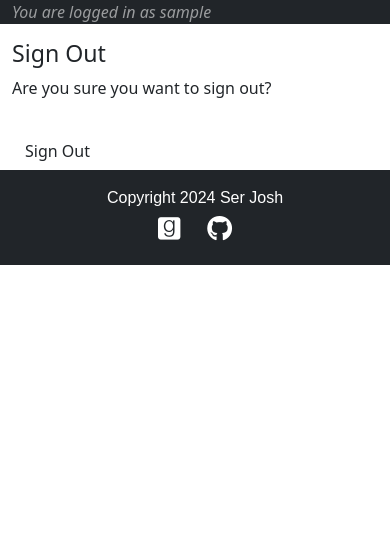
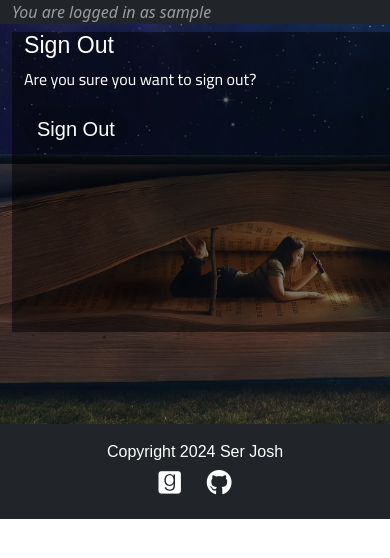
Before and after one commit to SerJosh/wordsmith, a Django app: page /accounts/logout/ in a window 390 px wide; the page is wider, and only the part inside the window is pictured. Shown: the part 57-615 px from the top of that part. Run offline with Django 4.2, Linux system fonts and the light colour scheme; the visitor is signed in with stand-in values (Sample User, id 1); some libraries are stand-ins or nearby versions; some web fonts are replaced.

Commit message:
Style and make signout/logout page responsive

```diff
--- a/static/css/style.css
+++ b/static/css/style.css
@@ -1,7 +1,11 @@
 @import url('https://fonts.googleapis.com/css2?family=Cairo:wght@200..1000&family=IM+Fell+English+SC&display=swap');
 
-h1 {
+h1, h3 {
     font-family: IM Fell English SC, sans-serif;
+}
+
+p {
+    font-family: Cairo, sans-serif;
 }
 
 /* base.html page */
@@ -103,14 +107,18 @@ h1 {
     /* height: vh-100 */
 }
 
+.form {
+    background-color: rgba(0, 0, 0, 0.5);
+    height:300px;
+    margin-top:2%;
+ }
+
 /* !!! */
 .big-story-card {
     background-color: rgba(0, 0, 0, 0.5)
 }
 
- .form {
-    background-color: rgba(0, 0, 0, 0.5);
- }
+
 
 /* Media Queries */
 
@@ -130,7 +138,7 @@ h1 {
 
     @media screen and (max-width: 600px) {
         .logged-img {
-        height: auto;
+        height: 400px;
         width: 100%;
         }
     }
--- a/templates/account/logout.html
+++ b/templates/account/logout.html
@@ -1,29 +1,28 @@
 {% extends "base.html" %}
+
+{% load static %}
 
 {% load i18n %}
 
 {% block head_title %}{% trans "Sign Out" %}{% endblock %}
 
 {% block content %}
-<div class="container">
+<div class="container-fluid logged-img" style="background-image: url({% static 'images/bookstars.jpg' %}); background-size: cover;">
+    <div class="container form text-white"  style="width: 35rem;">
     <div class="row">
-        <div class="col-md-8 mt-3 offset-md-2">
             <h3>{% trans "Sign Out" %}</h3>
 
             <p>{% trans 'Are you sure you want to sign out?' %}</p>
-        </div>
     </div>
     <div class="row">
-        <div class="col-md-8 mt-3 offset-md-2">
-
             <form method="post" action="{% url 'account_logout' %}">
                 {% csrf_token %}
                 {% if redirect_field_value %}
                 <input type="hidden" name="{{ redirect_field_name }}" value="{{ redirect_field_value }}" />
                 {% endif %}
-                <button class="btn btn-signup right" type="submit">{% trans 'Sign Out' %}</button>
+                <button class="btn btn-signup right btn-dark btn-welcome" type="submit">{% trans 'Sign Out' %}</button>
             </form>
-        </div>
     </div>
 </div>
+</div>
 {% endblock %}
--- a/wordsmith/settings.py
+++ b/wordsmith/settings.py
@@ -16,7 +16,7 @@ TEMPLATES_DIR = os.path.join(BASE_DIR, 'templates')
 SECRET_KEY = os.environ.get("SECRET_KEY")
 
 # SECURITY WARNING: don't run with debug turned on in production!
-DEBUG = False
+DEBUG = True
 
 ALLOWED_HOSTS = [ '8000-serjosh-wordsmith-hts3me9pyj5.ws-eu110.gitpod.io',
                 '.herokuapp.com']
```
Also changed, not shown: templates/account/login.html (+6 -12 lines).
